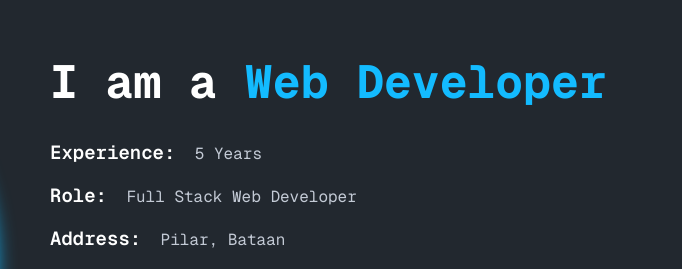
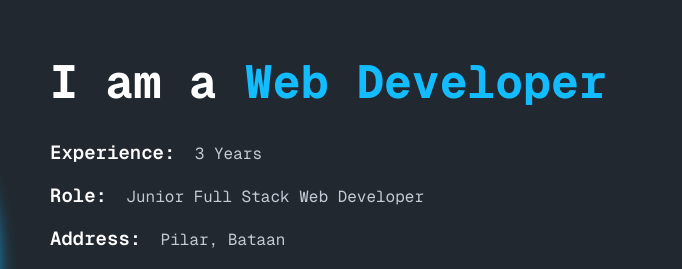
Before and after one commit to J-codeee/cordoviz-portfolio, a plain HTML site: page index.html in a window 1280 px wide. Shown: the part 889-1158 px from the top of the page, 598-1280 px from the left. Drawn offline with nearby package versions, Linux system fonts and the light colour scheme.

Commit message:
adjust experience years

```diff
--- a/index.html
+++ b/index.html
@@ -73,12 +73,12 @@
             <div class="exp-area">
                 <p class="exp">
                     Experience:
-                    <span>5 Years</span>
+                    <span>3 Years</span>
                 </p>
 
                 <p class="exp">
                     Role:
-                    <span>Full Stack Web Developer</span>
+                    <span>Junior Full Stack Web Developer</span>
                 </p>
 
                 <p class="exp">
```
